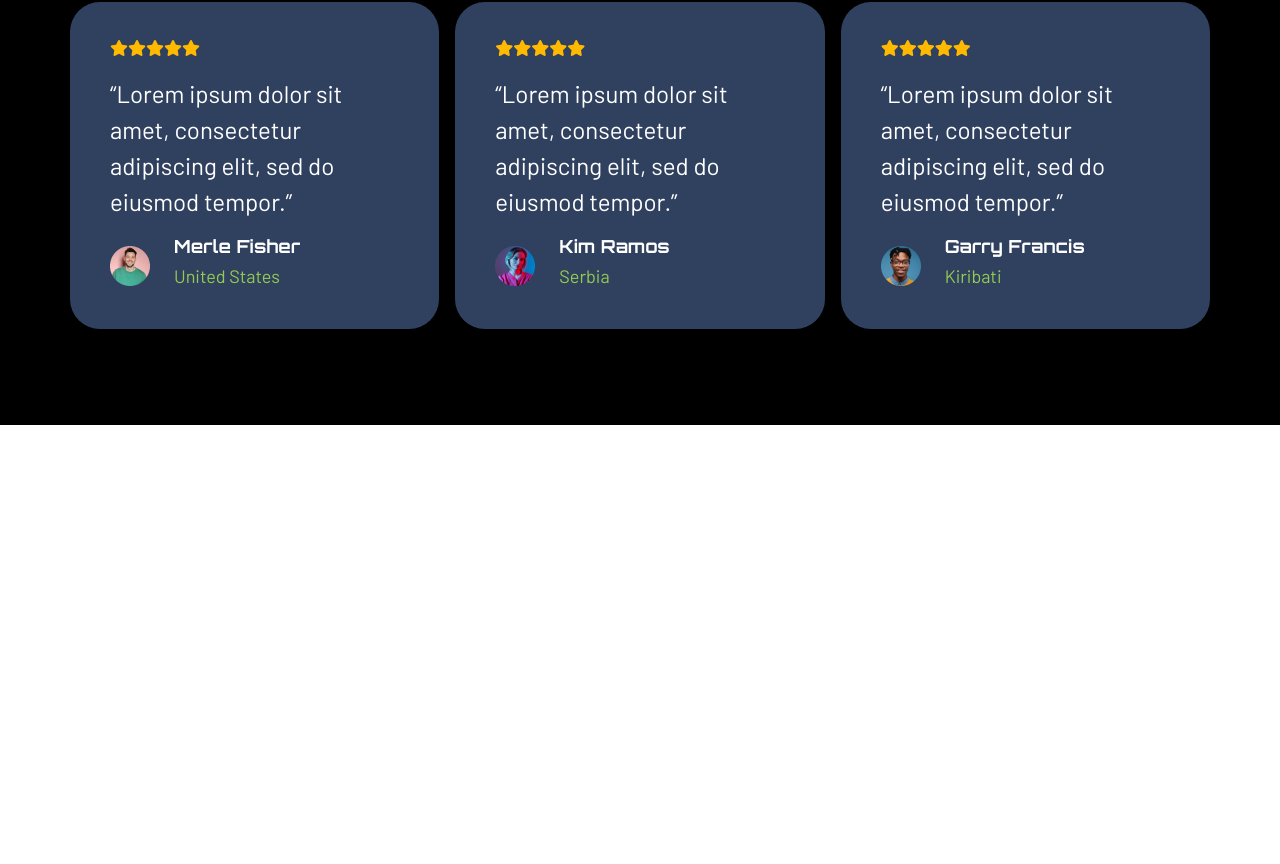
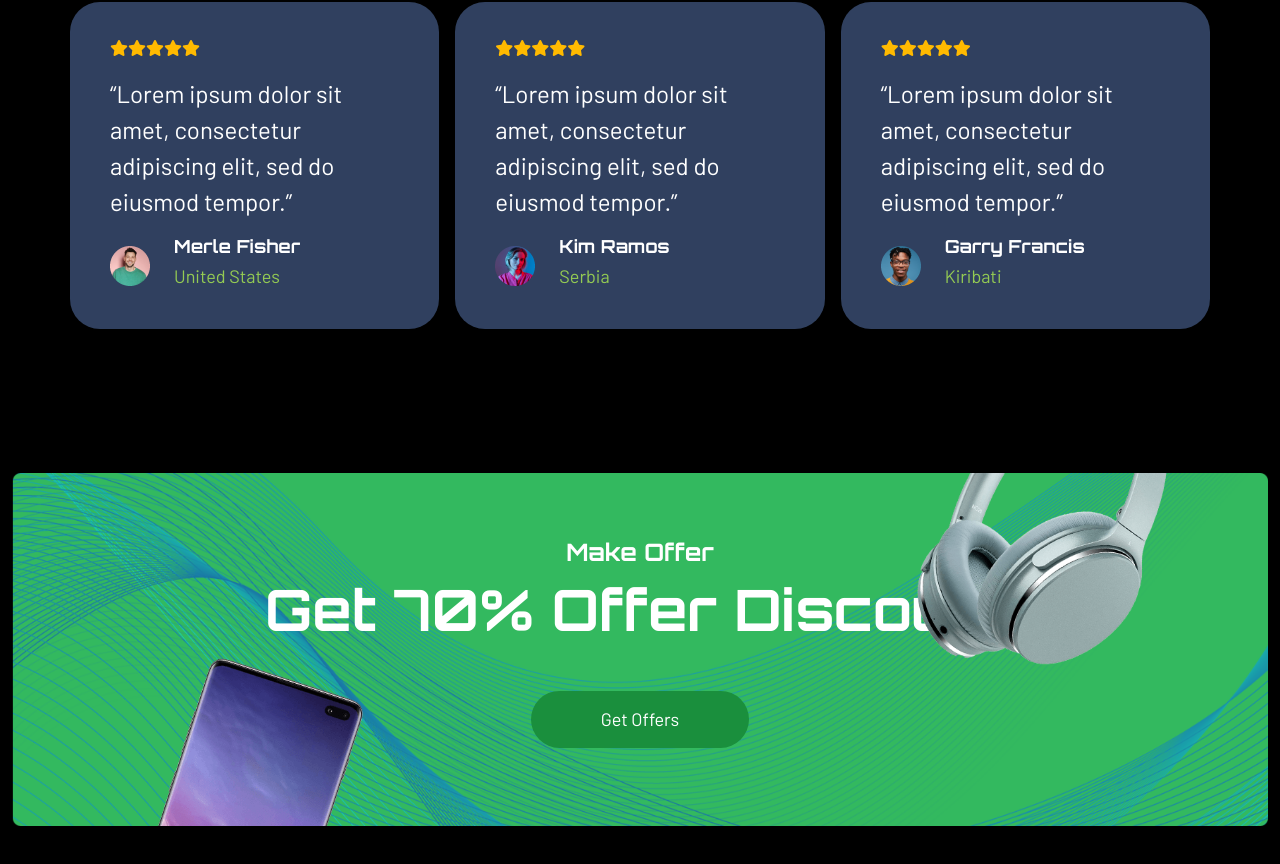
Before and after one commit to kapolandia/proj-html-vuejs, a Vue app: page / in a window 1280 px wide. Shown: the part 5455-6319 px from the top of the page. Before the commit the page ends 5880 px from the top, so only its background shows below. Built offline with nearby package versions, Linux system fonts and the light colour scheme.

Commit message:
add "Offer" section

```diff
--- a/src/App.vue
+++ b/src/App.vue
@@ -6,8 +6,7 @@
   import HomeFacts from './components/HomeFacts.vue'
   import  HomeStream from './components/HomeStream.vue'
   import HomeFeedback from './components/HomeFeedback.vue'
-
-
+  import HomeDiscount from './components/HomeDiscount.vue'
 
   export default{
     name: "App",
@@ -19,6 +18,7 @@
       HomeFacts,
       HomeStream,
       HomeFeedback,
+      HomeDiscount,
     },
     data(){
       return {
@@ -92,6 +92,7 @@
       <HomeFacts></HomeFacts>
       <HomeStream></HomeStream>
       <HomeFeedback></HomeFeedback>
+      <HomeDiscount></HomeDiscount>
     </main>
   </body>
 </template>
--- /dev/null
+++ b/src/components/HomeDiscount.vue
@@ -0,0 +1,60 @@
+<script>
+    export default{
+        name: "HomeDiscount",
+    }
+</script>
+
+<template>
+    <div class="my-wrapper py-5 " >
+        <div class="container-fluid text-center">
+            <div style="position: relative;overflow: hidden;">
+                <img src="../assets/img/banner-item-bg.png" alt="" srcset="" style="max-width: 100%;">
+                <!-- Absolute content -->
+                <div style="position: absolute;top: 55%; left: 50%; transform: translate(-50%, -50%);" class="w-100">
+                    <h4>Make Offer</h4>
+                    <h2 class="w-100">Get 70% Offer Discount</h2>
+                    <button class="my-btn my-offer-btn mx-auto my-5" style="display: block;">Get Offers</button>
+                </div>
+                <img src="../assets/img/banner-item-obj1.png" alt="" srcset="" style="position: absolute;left: 100px;bottom: -200px;width: 20%;">
+                <img src="../assets/img/banner-item-obj2.png" alt="" srcset="" style="position: absolute;right: 100px;top: -100px;width: 20%;">
+
+                <!-- Absolute content -->
+            </div>
+        </div>
+    </div>
+</template>
+
+<style lang="scss" scoped>
+    @use '..//style/variables/_variables.scss' as variable;
+
+    .my-wrapper{
+        background-color: black;
+        width: 100%;
+        display: flex;
+        justify-content: center;
+        align-items: center;
+    }
+
+    h2{
+        font-size: 57px;
+        color: variable.$brand-white;
+        font-weight: 700;
+    }
+
+    h4{
+        color: variable.$brand-white;
+        font-size: 24px;
+        font-weight: 700;
+    }
+
+    .my-offer-btn{
+      background-color: #1a8f3d;
+      color: variable.$brand-white;
+      border-radius: 30px;
+      font-weight: 600;
+      font-size: variable.$font-size-medium;
+      font-family: "Barlow", sans-serif;
+      font-weight: 400;
+      padding: 15px 70px;
+    }
+</style>
```
